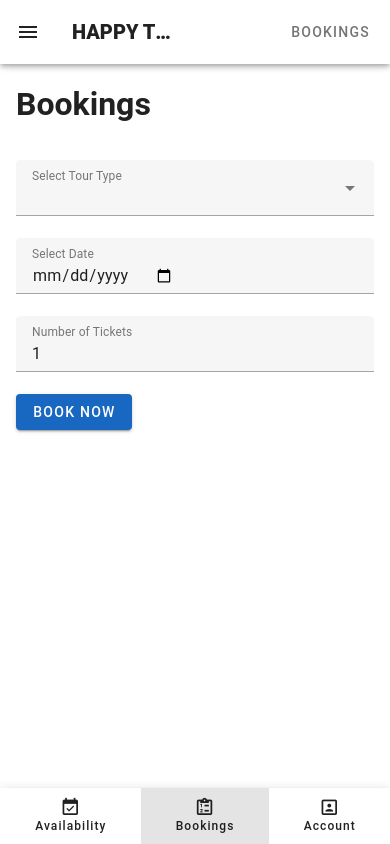
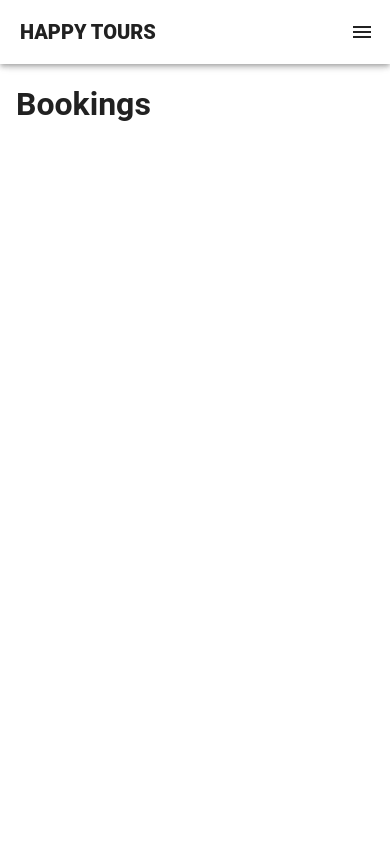
Before and after one commit to apandis/happy-tours, a Nuxt app: page /bookings in a window 390 px wide. Built offline with nearby package versions, Linux system fonts and the light colour scheme.

Commit message:
push latest update

```diff
--- a/components/AppNavigation.vue
+++ b/components/AppNavigation.vue
@@ -1,13 +1,18 @@
 <template>
   <v-app-bar>
-    <template v-slot:prepend>
-      <v-app-bar-nav-icon></v-app-bar-nav-icon>
-    </template>
-    <v-app-bar-title class="font-weight-black text-uppercase pointer" @click="navigateToHome">
+    <v-app-bar-title
+      class="font-weight-black text-uppercase pointer"
+      @click="navigateToHome"
+    >
       Happy Tours
     </v-app-bar-title>
     <v-spacer></v-spacer>
-    <v-btn variant="plain" to="/bookings" class=""> Bookings </v-btn>
+    <v-btn variant="plain" to="/bookings" class="d-none d-sm-flex">
+      Bookings
+    </v-btn>
+    <template v-slot:append>
+      <v-app-bar-nav-icon class="d-flex d-sm-none"></v-app-bar-nav-icon>
+    </template>
   </v-app-bar>
 </template>
 
--- a/layouts/default.vue
+++ b/layouts/default.vue
@@ -4,6 +4,5 @@
     <v-main>
       <slot />
     </v-main>
-    <AppBottomNavigation class="d-flex d-sm-none" />
   </v-app>
 </template>
--- a/pages/bookings.vue
+++ b/pages/bookings.vue
@@ -6,7 +6,7 @@
       </v-col>
     </v-row>
   </v-container>
-  <BookingForm />
+  <!-- <BookingForm /> -->
 </template>
 
 <script setup lang="ts"></script>
--- a/pages/index.vue
+++ b/pages/index.vue
@@ -6,7 +6,7 @@
       </v-col>
     </v-row>
   </v-container>
-  <AvailabilityDashboard />
+  <!-- <AvailabilityDashboard /> -->
 </template>
 
 <script setup lang="ts"></script>
```
